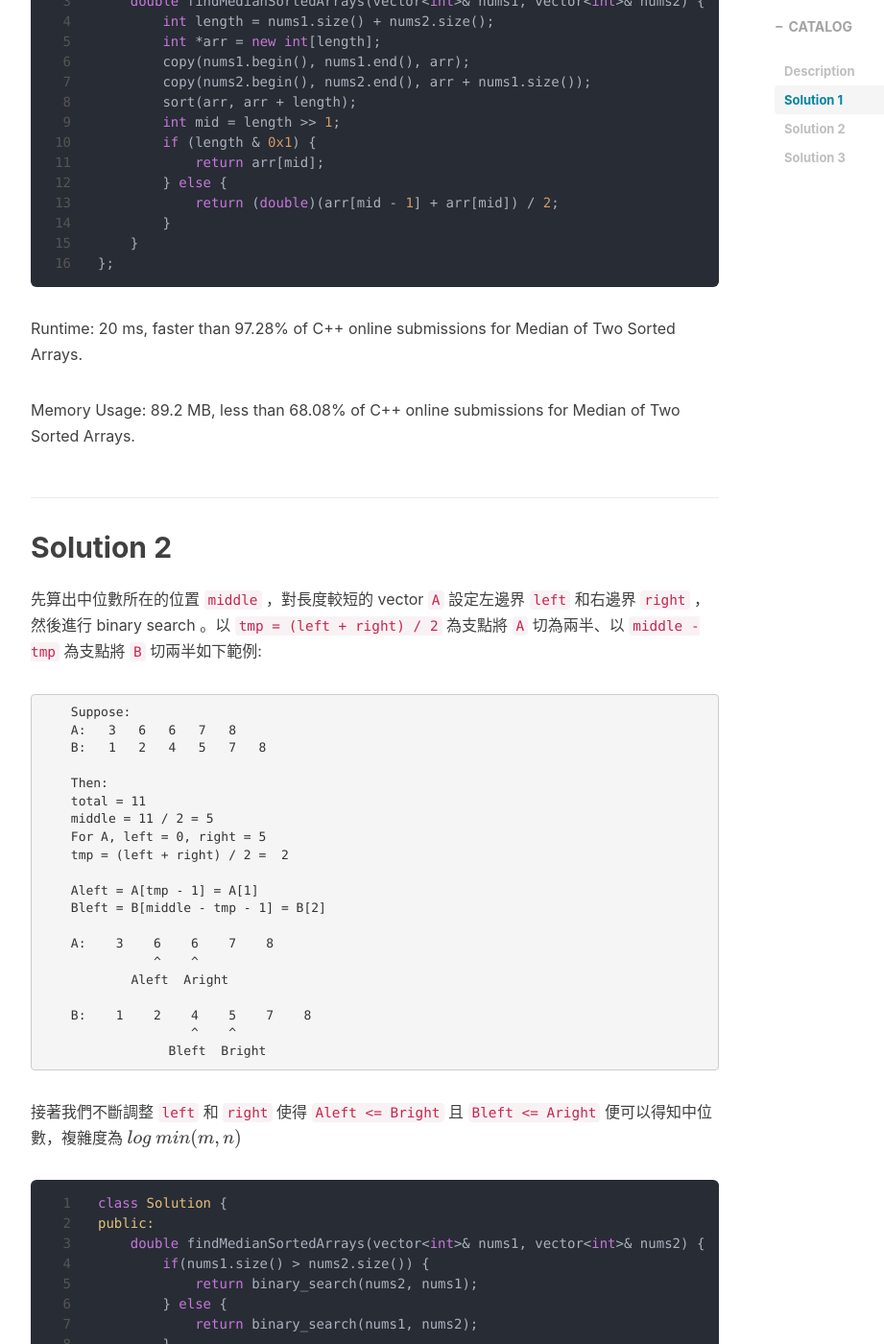
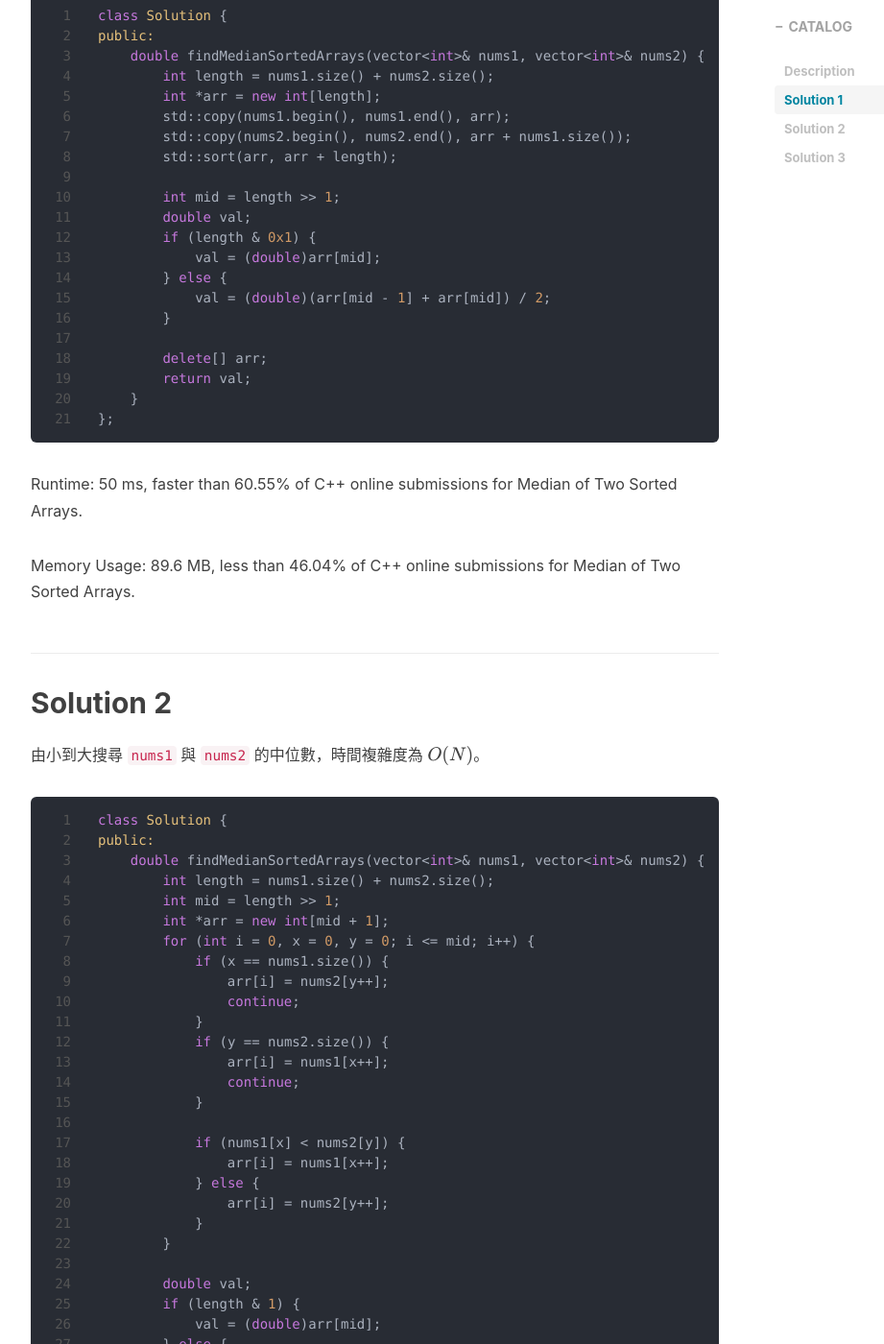
Before and after one commit to blueskyson/blueskyson.github.io, a Jekyll site: the page built from _posts/leetcode/2021-02-16-leetcode-4.md, in a window 1280 px wide and 1400 px high, scrolled down 1562 px. Shown: the whole window at 96% size, without its empty margins (223-1144 px from the left). Built offline with Jekyll 4.4.1, drawn with Linux system fonts in a browser that asks for light colours; nearby versions of some CDN libraries; formulas are drawn with MathJax 3; comment, search, counter and statistics services are not loaded; some of the changed text lies outside the part shown.

Commit message:
update leetcode #2

````diff
--- a/_posts/leetcode/2021-02-16-leetcode-4.md
+++ b/_posts/leetcode/2021-02-16-leetcode-4.md
@@ -56,43 +56,95 @@
 
 ## Solution 1
 
+排序合併的陣列，再取出中位數，複雜度為 $O(NlogN)$。
+
 ```c++
 class Solution {
 public:
     double findMedianSortedArrays(vector<int>& nums1, vector<int>& nums2) {
         int length = nums1.size() + nums2.size();
         int *arr = new int[length];
-        copy(nums1.begin(), nums1.end(), arr);
-        copy(nums2.begin(), nums2.end(), arr + nums1.size());
-        sort(arr, arr + length);
+        std::copy(nums1.begin(), nums1.end(), arr);
+        std::copy(nums2.begin(), nums2.end(), arr + nums1.size());
+        std::sort(arr, arr + length);
+
         int mid = length >> 1;
+        double val;
         if (length & 0x1) {
-            return arr[mid];
+            val = (double)arr[mid];
         } else {
-            return (double)(arr[mid - 1] + arr[mid]) / 2;
+            val = (double)(arr[mid - 1] + arr[mid]) / 2;
         }
+
+        delete[] arr;
+        return val;
     }
 };
 ```
 
-Runtime: 20 ms, faster than 97.28% of C++ online submissions for Median of Two Sorted Arrays.
+Runtime: 50 ms, faster than 60.55% of C++ online submissions for Median of Two Sorted Arrays.
 
-Memory Usage: 89.2 MB, less than 68.08% of C++ online submissions for Median of Two Sorted Arrays.
+Memory Usage: 89.6 MB, less than 46.04% of C++ online submissions for Median of Two Sorted Arrays.
 
 ## Solution 2
 
-先算出中位數所在的位置 `middle` ，對長度較短的 vector `A` 設定左邊界 `left` 和右邊界 `right` ，然後進行 binary search 。以 `tmp = (left + right) / 2` 為支點將 `A` 切為兩半、以 `middle - tmp` 為支點將 `B` 切兩半如下範例:
+由小到大搜尋 `nums1` 與 `nums2` 的中位數，時間複雜度為 $O(N)$。
+
+```cpp
+class Solution {
+public:
+    double findMedianSortedArrays(vector<int>& nums1, vector<int>& nums2) {
+        int length = nums1.size() + nums2.size();
+        int mid = length >> 1;
+        int *arr = new int[mid + 1];
+        for (int i = 0, x = 0, y = 0; i <= mid; i++) {
+            if (x == nums1.size()) {
+                arr[i] = nums2[y++];
+                continue;
+            }
+            if (y == nums2.size()) {
+                arr[i] = nums1[x++];
+                continue;
+            }
+
+            if (nums1[x] < nums2[y]) {
+                arr[i] = nums1[x++];
+            } else {
+                arr[i] = nums2[y++];
+            }
+        }
+
+        double val;
+        if (length & 1) {
+            val = (double)arr[mid];
+        } else {
+            val = (double)(arr[mid] + arr[mid - 1]) / 2;
+        }
+
+        delete[] arr;
+        return val;
+    }
+};
+```
+
+Runtime: 41 ms, faster than 74.21% of C++ online submissions for Median of Two Sorted Arrays.
+
+Memory Usage: 89.6 MB, less than 46.04% of C++ online submissions for Median of Two Sorted Arrays.
+
+## Solution 3
+
+與 solution 2 的想法類似，但是透過 binary search 來找中位數。先算出中位數所在的位置 `middle` ，對長度較短的 vector `A` 設定左邊界 `left` 和右邊界 `right` ，然後進行 binary search 。以 `tmp = (left + right) / 2` 為支點將 `A` 切為兩半、以 `middle - tmp` 為支點將 `B` 切兩半如下範例：
 
 ```non
-    Suppose:
+Suppose:
     A:   3   6   6   7   8
     B:   1   2   4   5   7   8
 
-    Then:
-    total = 11
-    middle = 11 / 2 = 5
-    For A, left = 0, right = 5
-    tmp = (left + right) / 2 =  2
+    total = 11, middle = 11 / 2 = 5
+
+Step 1:
+    left = 0, right = A.size() = 5
+    tmp = (left + right) / 2 = 2
 
     Aleft = A[tmp - 1] = A[1]
     Bleft = B[middle - tmp - 1] = B[2]
@@ -104,9 +156,28 @@
     B:    1    2    4    5    7    8
                     ^    ^
                  Bleft  Bright
+
+Step 2:
+    left = 0, right = 2,
+    tmp = (left + right) / 2 = 1
+
+    Aleft = A[tmp - 1] = A[0]
+    Bleft = B[middle - tmp - 1] = B[3]
+
+    A:    3    6    6    7    8
+          ^    ^
+       Aleft  Aright
+
+    B:    1    2    4    5    7    8
+                         ^    ^
+                      Bleft  Bright
+Finally:
+    median = min(Aright, Bright)
 ```
 
-接著我們不斷調整 `left` 和 `right` 使得 `Aleft <= Bright` 且 `Bleft <= Aright` 便可以得知中位數，複雜度為 $log \ min(m, n)$
+接著我們不斷調整 `left` 和 `right` 使得 `Aleft <= Bright` 且 `Bleft <= Aright` 便可以得知中位數，複雜度為 $log \ min(m, n)$。
+
+注意 `A` 必須比 `B` 短，因為在較短的陣列上，所有位置都是可能的中位數切割位置，但在較長的陣列上，太左或太右的位置不可能進行合法切割。例如，`[1] [2 3 4 5 6 7 8]`，顯然在 `2` 和 `3` 之間進行切割是不可能的，因為如果以這種方式進行切割，較短的陣列沒有那麼多元素來平衡 `[3 4 5 6 7 8]` 部分。
 
 ```c++
 class Solution {
@@ -157,46 +230,3 @@
 Runtime: 28 ms, faster than 86.16% of C++ online submissions for Median of Two Sorted Arrays.
 
 Memory Usage: 89 MB, less than 84.97% of C++ online submissions for Median of Two Sorted Arrays.
-
-## Solution 3
-
-先 merge 到一個新的陣列再取中位數
-
-```c++
-class Solution {
-public:
-    double findMedianSortedArrays(vector<int>& nums1, vector<int>& nums2) {
-        int total = nums1.size() + nums2.size();
-        int middle = total >> 1;
-        int *arr = new int[total];
-        int i = 0, j = 0, k = 0;
-        while (true) {
-            if (i == nums1.size()) {
-                copy(nums2.begin() + j, nums2.end(), arr + k);
-                break;
-            }
-            if (j == nums2.size()) {
-                copy(nums1.begin() + i, nums1.end(), arr + k);
-                break;
-            }
-
-            if (nums1[i] < nums2[j]) {
-                arr[k++] = nums1[i++];
-            } else {
-                arr[k++] = nums2[j++];
-            }
-
-        }
-
-        if (total & 0x1) {
-            return arr[middle];
-        } else {
-            return (double)(arr[middle - 1] + arr[middle]) / 2;
-        }
-    }
-};
-```
-
-Runtime: 28 ms, faster than 86.16% of C++ online submissions for Median of Two Sorted Arrays.
-
-Memory Usage: 89.4 MB, less than 42.99% of C++ online submissions for Median of Two Sorted Arrays.
````
Also changed, not shown: other parts of _posts/leetcode/2021-02-16-leetcode-4.md (+3 -1 lines).
